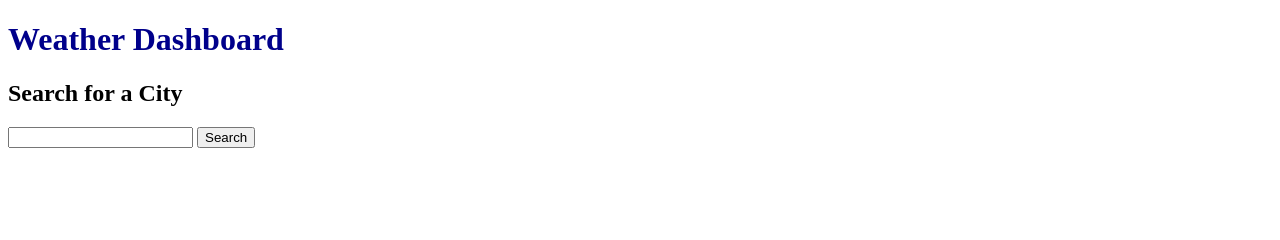
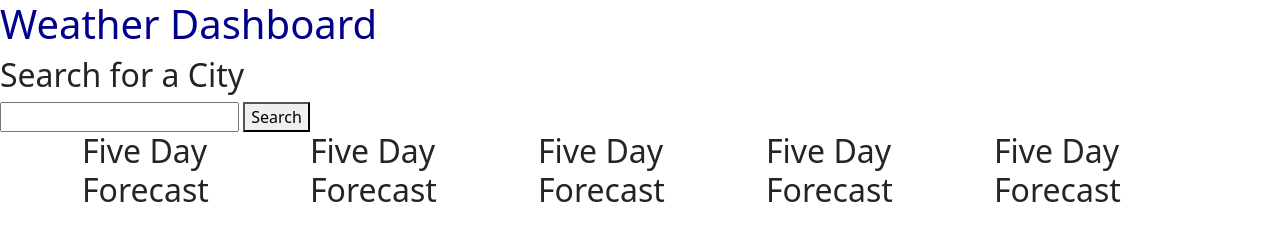
Before and after one commit to smalakidev/Homework-6, a plain HTML site: page index.html in a window 1280 px wide. Drawn offline with nearby package versions, Linux system fonts and the light colour scheme.

Commit message:
Added Bootstrap to make columns and a row for my 5 day forecast

```diff
--- a/index.html
+++ b/index.html
@@ -8,6 +8,8 @@
         <meta name="description" content="">
         <meta name="viewport" content="width=device-width, initial-scale=1">
         <link rel="stylesheet" href="style.css">
+        <!--Bootstrap Link is here-->
+        <link href="https://cdn.jsdelivr.net/npm/bootstrap@5.0.0-beta2/dist/css/bootstrap.min.css" rel="stylesheet" integrity="sha384-BmbxuPwQa2lc/FVzBcNJ7UAyJxM6wuqIj61tLrc4wSX0szH/Ev+nYRRuWlolflfl" crossorigin="anonymous">
         <!--This is a link that links jQuery to the Javascript-->
         <script src="https://ajax.googleapis.com/ajax/libs/jquery/3.5.1/jquery.min.js"></script>
     </head>
@@ -19,6 +21,34 @@
        <button id="search-btn">Search</button>
        <div class= "currentWeather"></div>
 
+         <div class="container">
+        <div class="row">
+          <div class="col order-first">
+            <h2>Five Day Forecast</h2>
+          </div>
+          <div class="col">
+            <h2>Five Day Forecast</h2>
+
+          </div>
+          <div class="col">
+            <h2>Five Day Forecast</h2>
+
+          </div>
+
+          <div class="col">
+            <h2>Five Day Forecast</h2>
+         </div>
+
+        <div class="col">
+            <h2>Five Day Forecast</h2>
+
+        </div>
+
+        </div>
+
+
+        </div>
+
 
 
 
--- a/index.js
+++ b/index.js
@@ -26,6 +26,7 @@ searchbtn.on("click" , function(event) {
             //call function to make ajax call
             //pass argument searchCity
             getCurrentWeather(searchCity);
+            GetfiveDayForecast(searchCity);
         }
 });
 
@@ -70,15 +71,20 @@ function getCurrentWeather(city){
 
 //5 Day forecast API Ajax Call
 
-function GetfiveDayForecast(search){
+function GetfiveDayForecast(city){
     $.ajax({
         type: "GET",
         url: "http://api.openweathermap.org/data/2.5/weather?q=" + city + "&appid=" + APIKEY + "&units=imperial",
     }).then(function(data) {
+        console.log(data);
     })
 }
 
-const foreCast = data.list
+
+
+
+
+
 
 
 
```
